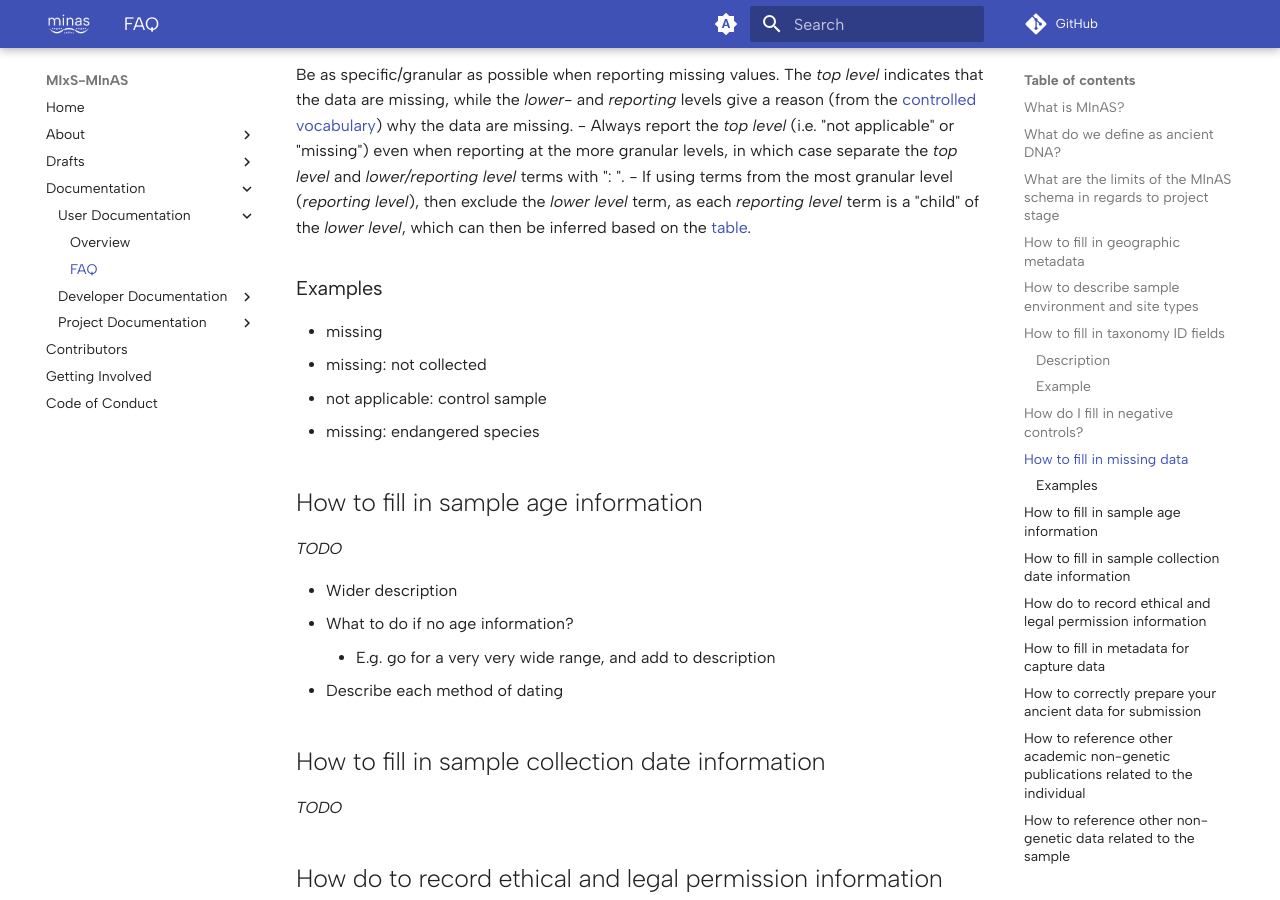
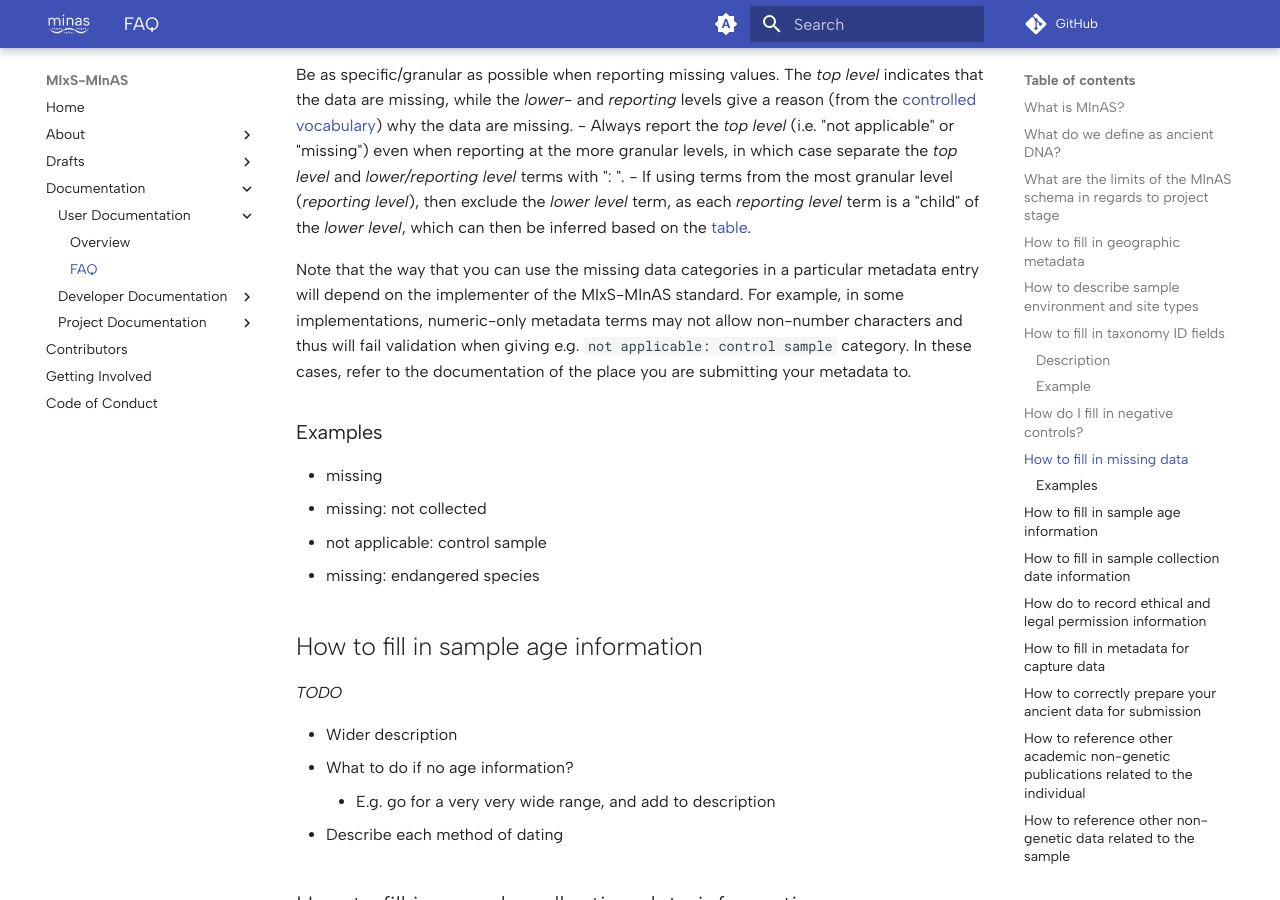
Before and after one commit to MIxS-MInAS/MIxS-MInAS.github.io, an MkDocs documentation site: the page built from docs/documentation/user-documentation/faq.md, in a window 1280 px wide and 900 px high, scrolled down 4396 px. Built offline with MkDocs 1.6.1 and Material for MkDocs 9.7.7, drawn with Linux system fonts in a browser that asks for light colours; comment, search, counter and statistics services are not loaded.

Commit message:
Apply suggestion from @jfy133
Co-authored-by: James A. Fellows Yates <jfy133@gmail.com>

```diff
--- a/docs/documentation/user-documentation/faq.md
+++ b/docs/documentation/user-documentation/faq.md
@@ -140,6 +140,10 @@ The _top level_ indicates that the data are missing, while the _lower-_ and _rep
 - Always report the _top level_ (i.e. "not applicable" or "missing") even when reporting at the more granular levels, in which case separate the _top level_ and _lower/reporting level_ terms with ": ".
 - If using terms from the most granular level (_reporting level_), then exclude the _lower level_ term, as each _reporting level_ term is a "child" of the _lower level_, which can then be inferred based on the [table](https://www.insdc.org/technical-specifications/missing-value-reporting/).
 
+Note that the way that you can use the missing data categories in a particular metadata entry will depend on the implementer of the MIxS-MInAS standard.
+For example, in some implementations, numeric-only metadata terms may not allow non-number characters and thus will fail validation when giving e.g. `not applicable: control sample` category.
+In these cases, refer to the documentation of the place you are submitting your metadata to.
+
 ### Examples
 - missing
 - missing: not collected
```
